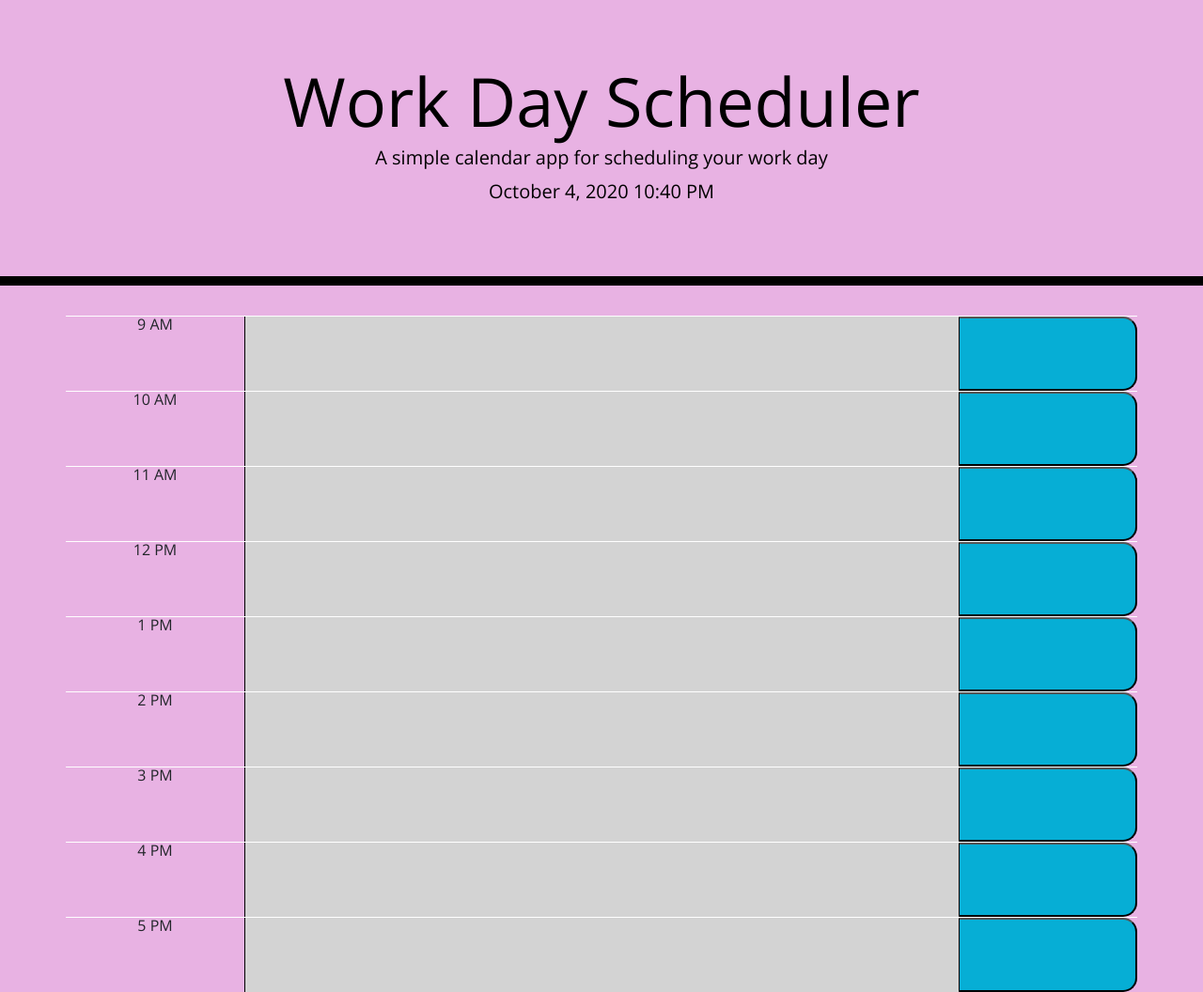
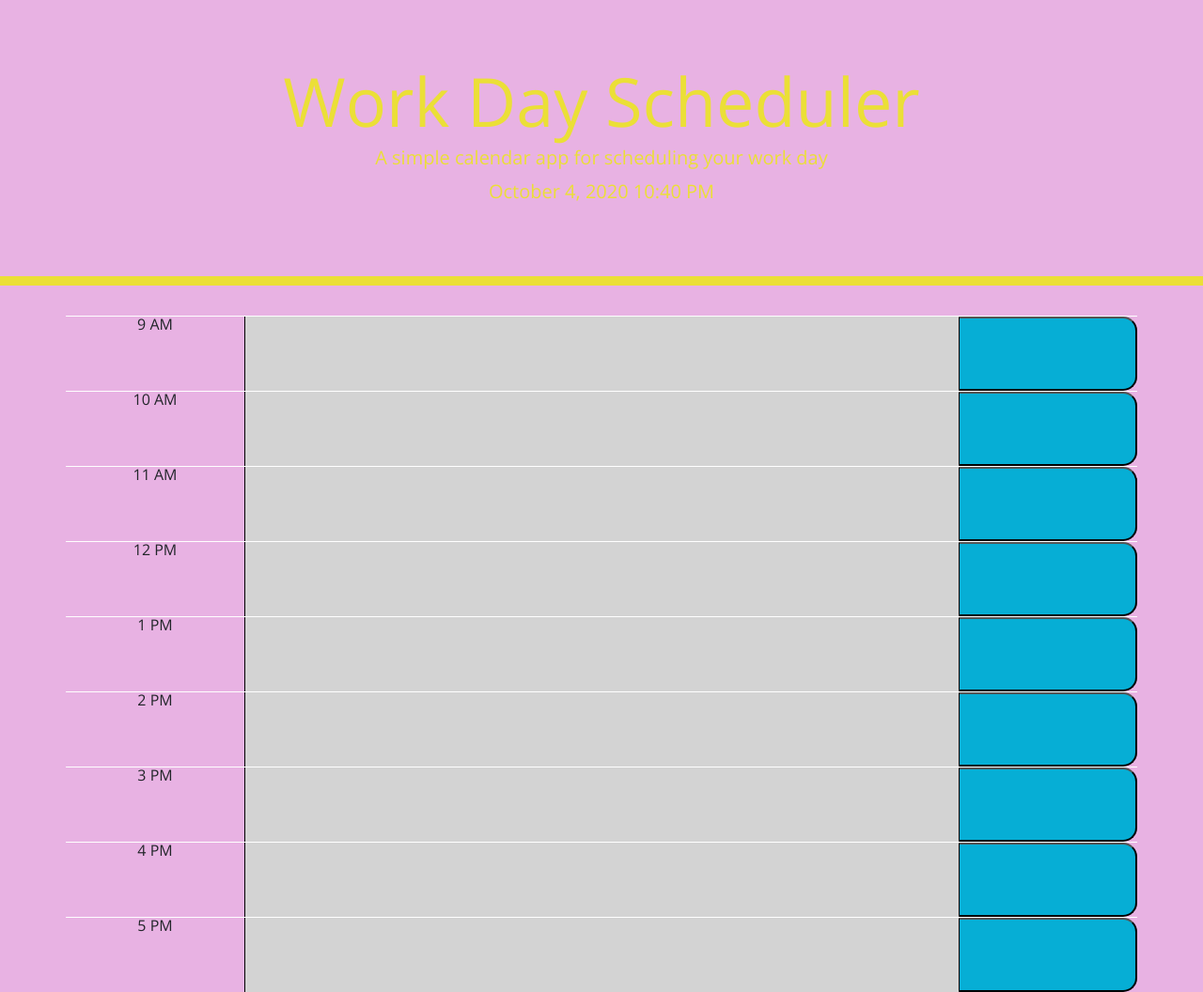
Before and after one commit to jkwagneriii/HW-5-daySchedule, a plain HTML site: page Develop/index.html in a window 1280 px wide. Shown: the whole page at 94% size. Drawn offline with nearby package versions, Linux system fonts and the light colour scheme.

```diff
--- a/Develop/style.css
+++ b/Develop/style.css
@@ -17,9 +17,9 @@
 .jumbotron {
   text-align: center;
   background-color: transparent;
-  color: black;
+  color: rgb(235, 223, 55);
   border-radius: 0;
-  border-bottom: 10px solid black;
+  border-bottom: 10px solid rgb(235, 223, 55);
 }
 
 .description{
```
Also changed, not shown: Develop/index.html (+0 -31 lines), Develop/script.js (+20 -7 lines).
